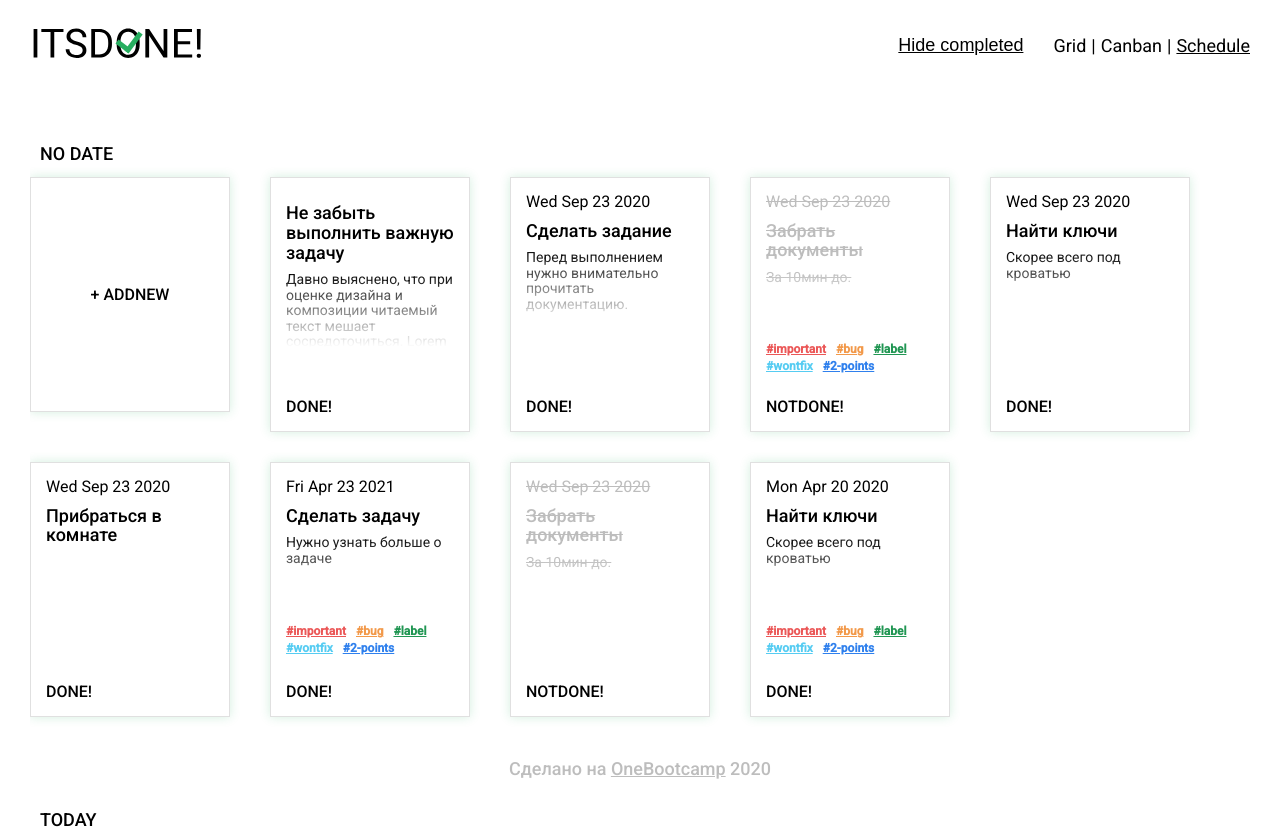
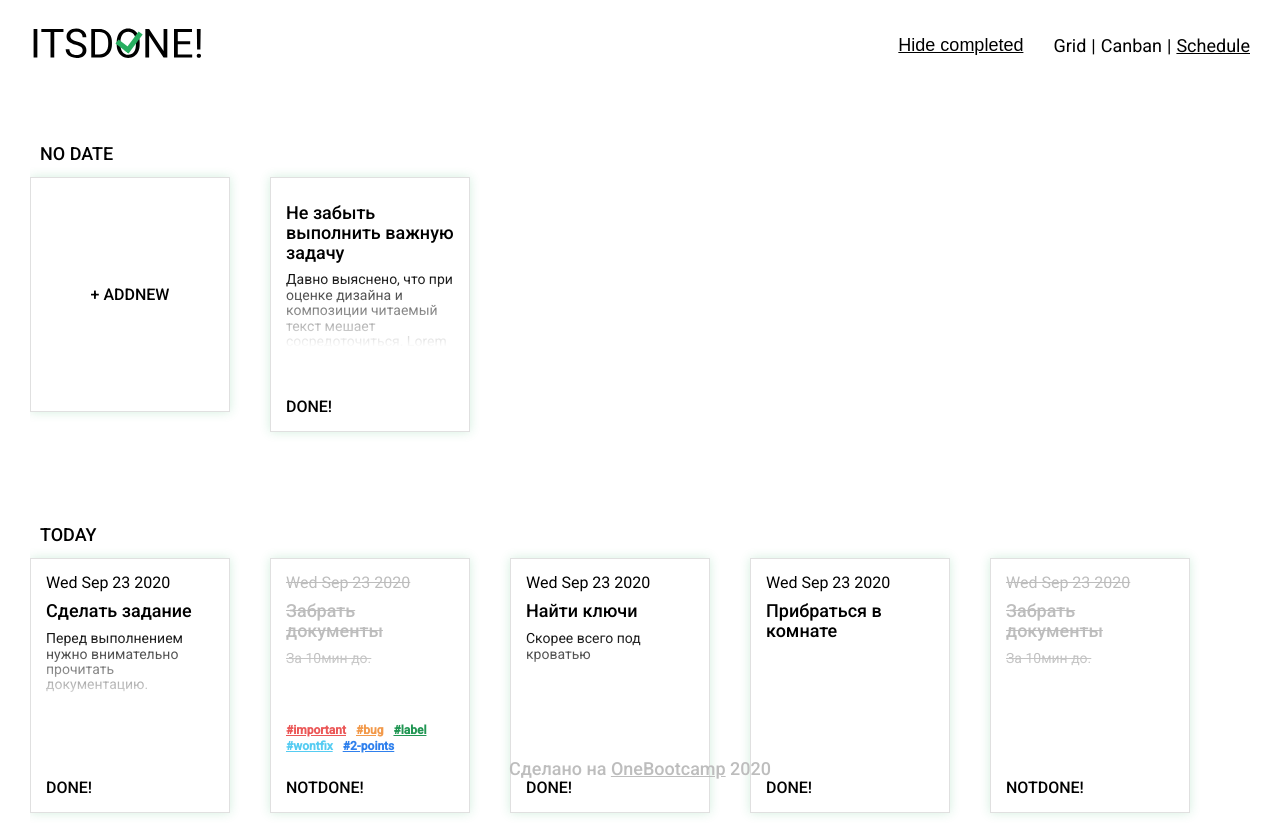
Before and after one commit to OneBootcamp-1-0/itsdone-1, a React app: page /schedule in a window 1280 px wide. Shown: the top 828 px of the page. Built offline with nearby package versions, Linux system fonts and the light colour scheme.

Commit message:
added date filter for cards

```diff
--- a/src/components/Board/Schedule/Schedule.jsx
+++ b/src/components/Board/Schedule/Schedule.jsx
@@ -3,11 +3,37 @@ import Block from './Block/Block.jsx';
 import css from './Schedule.css';
 
 const Schedule = props => {
+
   const { cards, blocks, onCardEdit } = props;
+
+  const noDateCards = cards.filter(card => card.date === "" );
+
+  const todayCards = cards.filter(card => {
+    let now = new Date();
+    let today = new Date(now.getFullYear(), now.getMonth(), now.getDate()).valueOf();
+    let tomorrow = new Date(today.valueOf() + 86400000);
+    let cardTimestamp = Date.parse(card.date);
+    return cardTimestamp >= today && cardTimestamp < tomorrow;
+  });
+
+  const outdatedCards = cards.filter(card => {
+    let now = new Date();
+    let today = new Date(now.getFullYear(), now.getMonth(), now.getDate()).valueOf();
+    let cardTimestamp = Date.parse(card.date);
+    return cardTimestamp < today;
+  });
 
   return (
     <div className={css.schedule}>
-      {blocks.map((block, i) => <Block onCardEdit={onCardEdit} cards={cards} key={i} title={block.title} />)}
+      {blocks.map((block, i) => {
+        if (block.title === "NO DATE") {
+          return <Block onCardEdit={onCardEdit} cards={noDateCards} key={i} title={block.title} />
+        } if (block.title === "TODAY") {
+          return <Block onCardEdit={onCardEdit} cards={todayCards} key={i} title={block.title} />
+        } if (block.title === "OUTDATED") {
+          return <Block onCardEdit={onCardEdit} cards={outdatedCards} key={i} title={block.title} />
+        }
+      })}
     </div>
   );
 };
```
